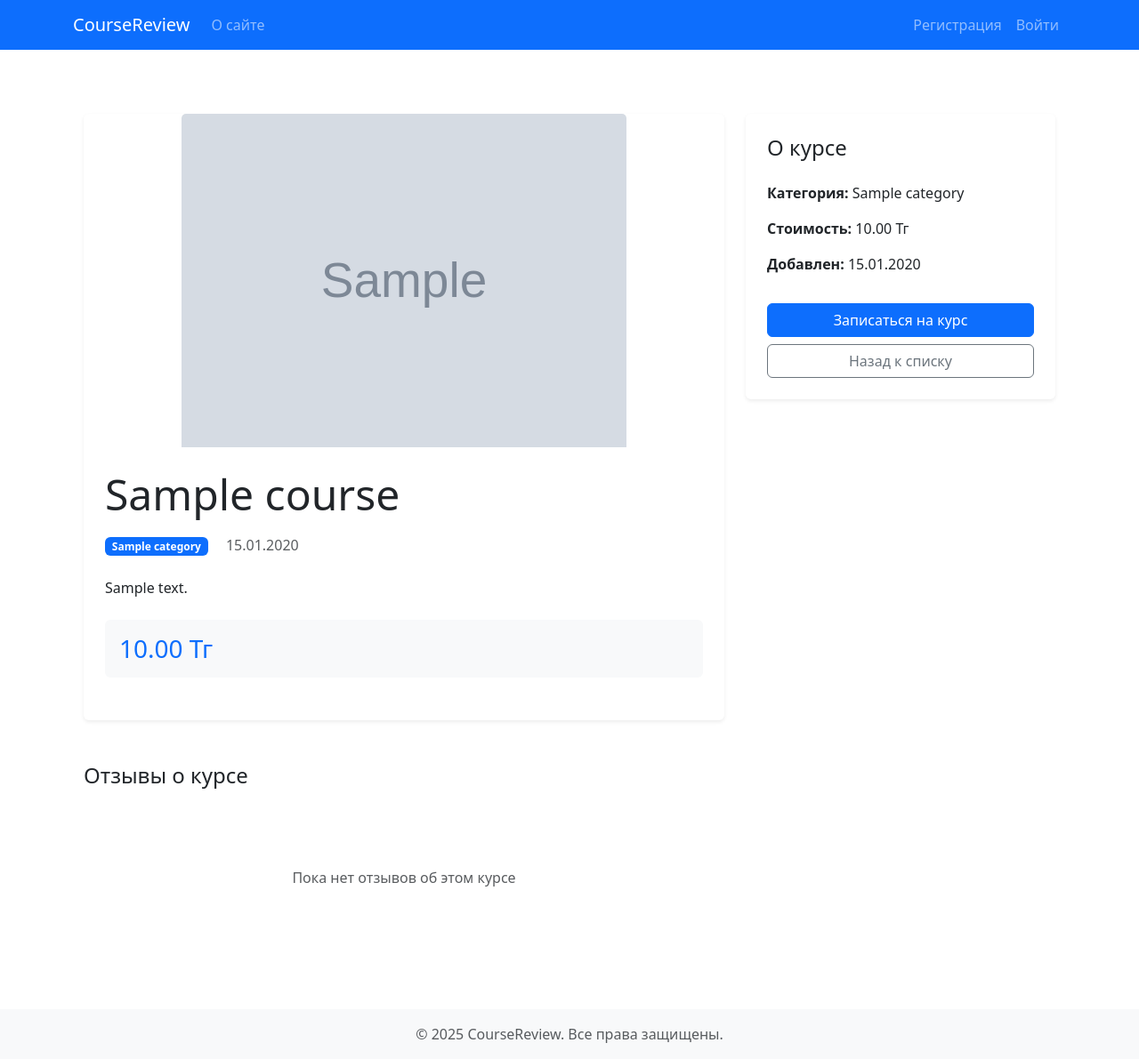
After one commit to NexXxtee/coursereview, a Django app: a page that uses coursereview/templates/base.html in a window 1280 px wide. The commit adds this page. Shown: the whole page at 89% size. Run offline with Django 5.2, Linux system fonts and the light colour scheme; tables that the repository leaves empty hold one stand-in row (values such as "Sample post"); grey boxes marked "Sample" are stand-in pictures.

```diff
--- a/coursereview/coursereview/urls.py
+++ b/coursereview/coursereview/urls.py
@@ -16,9 +16,14 @@ Including another URLconf
 """
 from django.contrib import admin
 from django.urls import path, include
+from django.conf import settings
+from django.conf.urls.static import static
 
 urlpatterns = [
     path('admin/', admin.site.urls),
     path('user', include('users.urls', namespace='users')),
     path('', include('reviews.urls', namespace='reviews')),
 ]
+
+if settings.DEBUG:
+    urlpatterns += static(settings.MEDIA_URL, document_root=settings.MEDIA_ROOT)
--- /dev/null
+++ b/coursereview/reviews/templates/reviews/course_detail.html
@@ -0,0 +1,121 @@
+{% extends 'base.html' %} {% block title %}{{ course.title }}{% endblock %}
+
+{%block content %}
+<div class="container py-5">
+  <div class="row">
+    <!-- Основная информация о курсе -->
+    <div class="col-lg-8">
+      <div class="card border-0 shadow-sm">
+        {% if course.image %}
+        <div class="text-center">
+            <img
+                src="{{ course.image.url }}"
+                class="card-img-top img-fluid"
+                style="max-width: 500px; height: auto;"
+                alt="{{ course.title }}"
+            />
+        </div>
+        {% endif %}
+        <div class="card-body p-4">
+          <h1 class="display-5 mb-3">{{ course.title }}</h1>
+          <div class="mb-4">
+            <span class="badge bg-primary">{{ course.category.name }}</span>
+            <span class="text-muted ms-3">
+              <i class="bi bi-calendar3"></i>
+              {{ course.created_at|date:"d.m.Y" }}
+            </span>
+          </div>
+
+          <div class="description mb-4">
+            {{ course.description|linebreaks }}
+          </div>
+
+          {% if course.price %}
+          <div class="price-block bg-light p-3 rounded mb-4">
+            <h3 class="text-primary mb-0">{{ course.price }} Тг</h3>
+          </div>
+          {% endif %}
+        </div>
+      </div>
+
+      <!-- Секция отзывов -->
+      <div class="reviews mt-5">
+        <h2 class="h4 mb-4">Отзывы о курсе</h2>
+        {% for review in course.reviews.all %}
+        <div class="card border-0 shadow-sm mb-3">
+          <div class="card-body">
+            <div class="d-flex justify-content-between align-items-center mb-2">
+              <h5 class="card-title mb-0">{{ review.author }}</h5>
+              <div class="rating">
+                {% for i in "12345"|make_list %} {% if forloop.counter <= review.rating %}
+                <i class="bi bi-star-fill text-warning"></i>
+                {% else %}
+                <i class="bi bi-star text-warning"></i>
+                {% endif %}
+                {% endfor %}
+              </div>
+            </div>
+            <p class="card-text">{{ review.text }}</p>
+            <small class="text-muted">
+              {{ review.created_at|date:"d.m.Y" }}
+            </small>
+          </div>
+        </div>
+        {% empty %}
+        <div class="text-center text-muted py-5">
+          <i class="bi bi-chat-square-text" style="font-size: 2rem"></i>
+          <p class="mt-3">Пока нет отзывов об этом курсе</p>
+        </div>
+        {% endfor %}
+      </div>
+    </div>
+
+    <!-- Боковая панель -->
+    <div class="col-lg-4">
+      <div class="card border-0 shadow-sm p-4 sticky-top" style="top: 20px">
+        <h4 class="card-title mb-4">О курсе</h4>
+        <ul class="list-unstyled">
+          <li class="mb-3">
+            <i class="bi bi-folder text-primary"></i>
+            <strong>Категория:</strong> {{ course.category.name }}
+          </li>
+          {% if course.price %}
+          <li class="mb-3">
+            <i class="bi bi-currency-dollar text-primary"></i>
+            <strong>Стоимость:</strong> {{ course.price }} Тг
+          </li>
+          {% endif %}
+          <li class="mb-3">
+            <i class="bi bi-calendar3 text-primary"></i>
+            <strong>Добавлен:</strong> {{ course.created_at|date:"d.m.Y" }}
+          </li>
+        </ul>
+        <div class="d-grid gap-2">
+          <a href="#" class="btn btn-primary">Записаться на курс</a>
+          <a
+            href="{% url 'reviews:course_list' %}"
+            class="btn btn-outline-secondary"
+          >
+            Назад к списку
+          </a>
+        </div>
+      </div>
+    </div>
+  </div>
+</div>
+{% endblock %}
+
+{% block extra_css %}
+<link
+  rel="stylesheet"
+  href="https://cdn.jsdelivr.net/npm/bootstrap-icons@1.11.1/font/bootstrap-icons.css"
+/>
+<style>
+  .sticky-top {
+    z-index: 1000;
+  }
+  .description {
+    line-height: 1.6;
+  }
+</style>
+{% endblock %}
--- a/coursereview/reviews/urls.py
+++ b/coursereview/reviews/urls.py
@@ -6,4 +6,5 @@ app_name = 'reviews'
 urlpatterns = [
     path('about/', views.about_view, name='about'),
     path('', views.CourseListView.as_view(), name='course_list'),
+    path('courses/<slug:slug>/', views.CourseDetailView.as_view(), name='course_detail'),
 ]
--- a/coursereview/reviews/views.py
+++ b/coursereview/reviews/views.py
@@ -12,3 +12,11 @@ class CourseListView(ListView):
     template_name = 'reviews/course_list.html'
     context_object_name = 'courses'
     ordering = ['-created_at']  # Newest first
+
+
+class CourseDetailView(DetailView):
+    model = Course
+    template_name = 'reviews/course_detail.html'
+    context_object_name = 'course'
+    slug_field = 'slug'
+    slug_url_kwarg = 'slug'
--- a/coursereview/templates/base.html
+++ b/coursereview/templates/base.html
@@ -24,15 +24,12 @@
     <!-- Навигация -->
     <nav class="navbar navbar-expand-lg navbar-dark bg-primary sticky-top">
         <div class="container">
-            <a class="navbar-brand" href="#">CourseReview</a>
+            <a class="navbar-brand" href="{% url "reviews:course_list" %}">CourseReview</a>
             <button class="navbar-toggler" type="button" data-bs-toggle="collapse" data-bs-target="#navbarNav">
                 <span class="navbar-toggler-icon"></span>
             </button>
             <div class="collapse navbar-collapse" id="navbarNav">
                 <ul class="navbar-nav me-auto">
-                    <li class="nav-item">
-                        <a class="nav-link" href="#">Главная</a>
-                    </li>
                     <li class="nav-item">
                         <a class="nav-link" href="{% url 'reviews:about' %}">О сайте</a>
                     </li>
@@ -46,14 +43,14 @@
                             <a class="nav-link" href="#">Профиль</a>
                         </li>
                         <li class="nav-item">
-                            <a class="nav-link" href="#">Выйти</a>
+                            <a class="nav-link" href="{% url "users:logout" %}">Выйти</a>
                         </li>
                     {% else %}
                         <li class="nav-item">
                             <a class="nav-link" href="#">Регистрация</a>
                         </li>
                         <li class="nav-item">
-                            <a class="nav-link" href="#">Войти</a>
+                            <a class="nav-link" href="{% url "users:login" %}">Войти</a>
                         </li>
                     {% endif %}
                 </ul>
--- a/coursereview/users/urls.py
+++ b/coursereview/users/urls.py
@@ -1,8 +1,9 @@
 from django.urls import path
-
+from . import views
 
 app_name = 'users'
 
 urlpatterns = [
-
+    path('login/', views.LoginUser.as_view(), name='login'),
+    path('logout/', views.user_logout, name='logout'),
 ]
```
Also changed, not shown: coursereview/reviews/admin.py (+14 -8 lines), coursereview/reviews/templates/reviews/course_list.html (+67 -11 lines), coursereview/users/forms.py (added, +49 -0 lines), coursereview/users/templates/users/login.html (added, +56 -0 lines), coursereview/users/views.py (+18 -2 lines), coursereview/media/courses/2025/04/07/231.jpg (added), coursereview/media/courses/2025/04/07/sb.png (added), coursereview/media/courses/2025/04/07/Без_названия.jpg (added).
